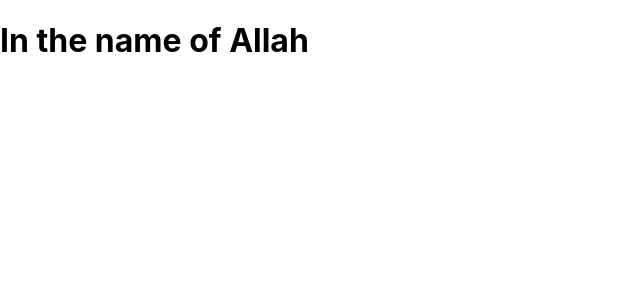
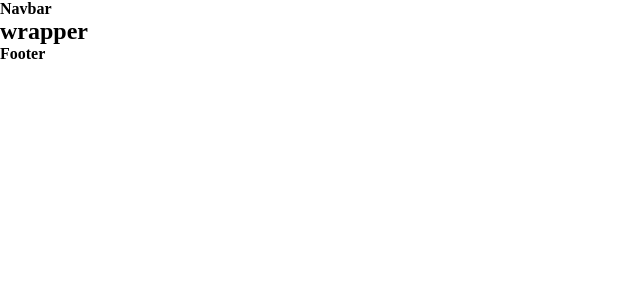
Before and after one commit to Outdir2hub/CryptoRadar, a React (Create React App) app: page / in a window 1280 px wide. Shown: the top 300 px of the page, without its empty margins (0-640 px from the left). Built offline with nearby package versions, Linux system fonts and the light colour scheme.

Commit message:
V FD 2-1

```diff
--- a/src/App.jsx
+++ b/src/App.jsx
@@ -1,7 +1,17 @@
+import FooterComponent from "./components/ui/Footer.component";
+import NavabarComponent from "./components/ui/Navabar.component";
+
 function App() {
   return (
-    <div className="App">
-      <h1>In the name of Allah</h1>
+    <div>
+      {/* Navbar */}
+      <NavabarComponent />
+      {/* Wrapper */}
+      <div className="wrapper">
+        <h2>wrapper</h2>
+      </div>
+      {/* Footer */}
+      <FooterComponent />
     </div>
   );
 }
--- /dev/null
+++ b/src/components/ui/Footer.component.jsx
@@ -0,0 +1,11 @@
+import React from 'react';
+
+const FooterComponent = () => {
+    return (
+        <div>
+            <h4>Footer</h4>
+        </div>
+    )
+}
+
+export default FooterComponent;
--- /dev/null
+++ b/src/components/ui/Navabar.component.jsx
@@ -0,0 +1,11 @@
+import React from 'react';
+
+const NavabarComponent = () => {
+    return (
+        <div>
+            <h4>Navbar</h4>
+        </div>
+    )
+}
+
+export default NavabarComponent;
--- a/src/index.css
+++ b/src/index.css
@@ -1,13 +1,5 @@
-body {
+* {
+  padding: 0;
   margin: 0;
-  font-family: -apple-system, BlinkMacSystemFont, 'Segoe UI', 'Roboto', 'Oxygen',
-    'Ubuntu', 'Cantarell', 'Fira Sans', 'Droid Sans', 'Helvetica Neue',
-    sans-serif;
-  -webkit-font-smoothing: antialiased;
-  -moz-osx-font-smoothing: grayscale;
+  box-sizing: border-box;
 }
-
-code {
-  font-family: source-code-pro, Menlo, Monaco, Consolas, 'Courier New',
-    monospace;
-}
```
Also changed, not shown: 1 other file (tests, documents, lock files or other folders).
